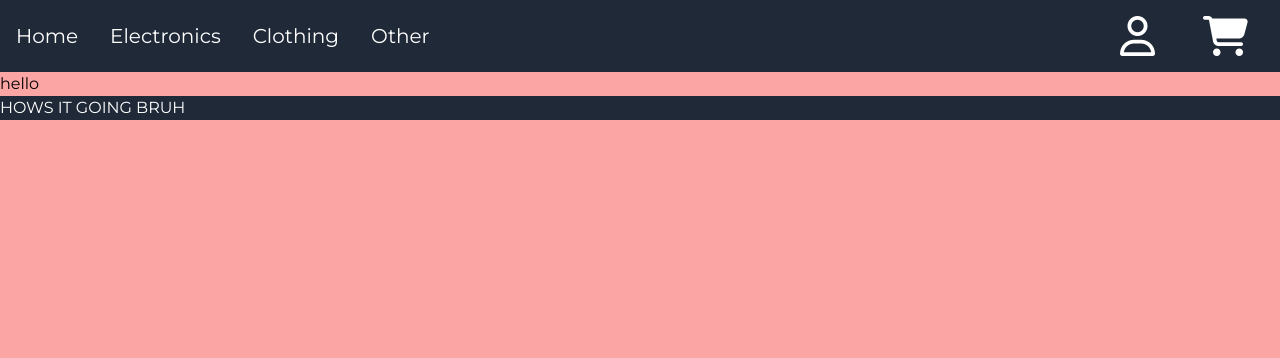
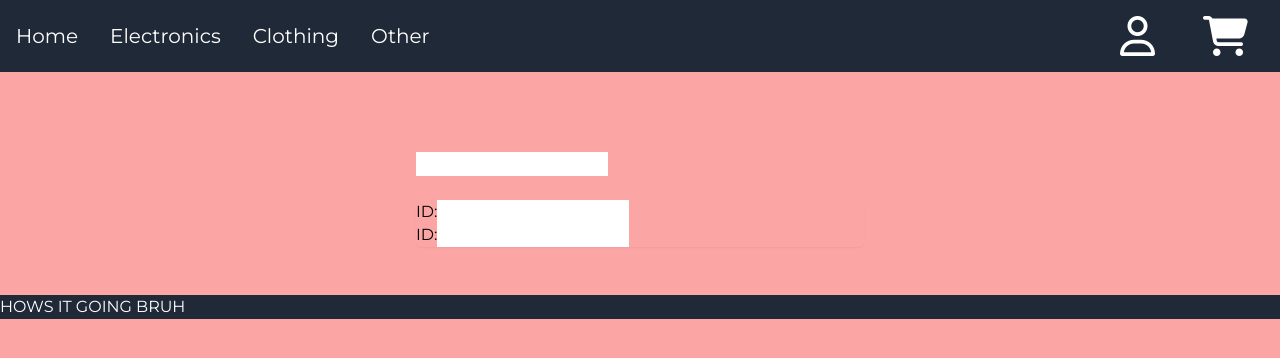
Before and after one commit to MikeProduce/ShopifyTailwind, a React (Vite) app in the folder shopTailWind/: page /CheckOrder in a window 1280 px wide. Shown: the top 358 px of the page. Built offline with nearby package versions, Linux system fonts and the light colour scheme; no server answers.

Commit message:
tried to start the form

```diff
--- a/shopTailWind/src/Pages/CheckOrder.jsx
+++ b/shopTailWind/src/Pages/CheckOrder.jsx
@@ -5,6 +5,23 @@ import {Link,Outlet} from 'react-router-dom'
 
 export const CheckOrder = () => {
   return (
-    <div>hello</div>
+    <div className="flex min-h-full items-center justify-center py-12 px-4 sm:px-6 lg:px-8">
+      <div className="w-full max-w-md space-y-8">
+      <form className="mt-8 space-y-6" action="#" method="POST">
+        <input type="text" name="name" id="name" />
+          <div className="-space-y-px rounded-md shadow-sm">
+            <div>
+          <label htmlFor="id">ID:</label>
+          <input type="text" id="id" name="id" />
+          </div>
+          <div>
+          <label htmlFor="id">ID:</label>
+          <input type="text" id="id" name="id" />
+          </div>
+          </div>
+
+      </form>
+      </div>
+    </div>
   )
 };
```
